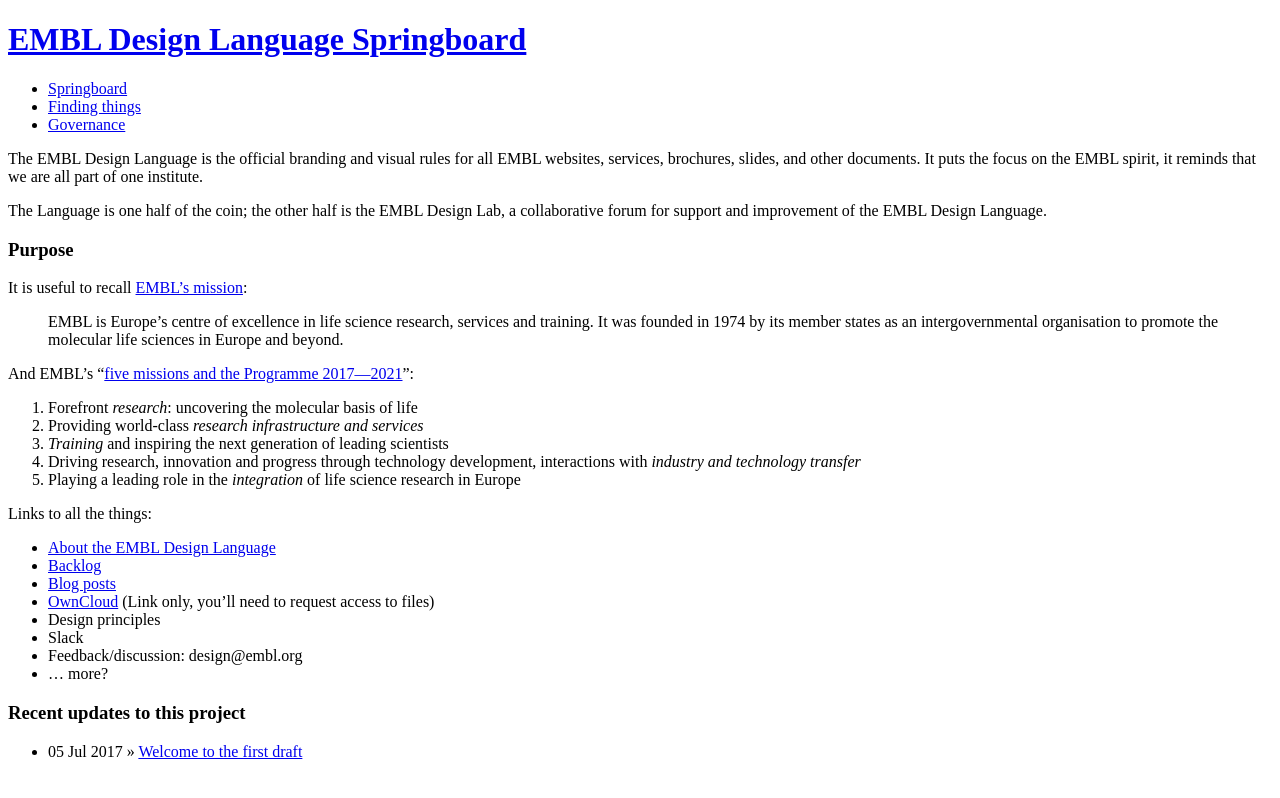
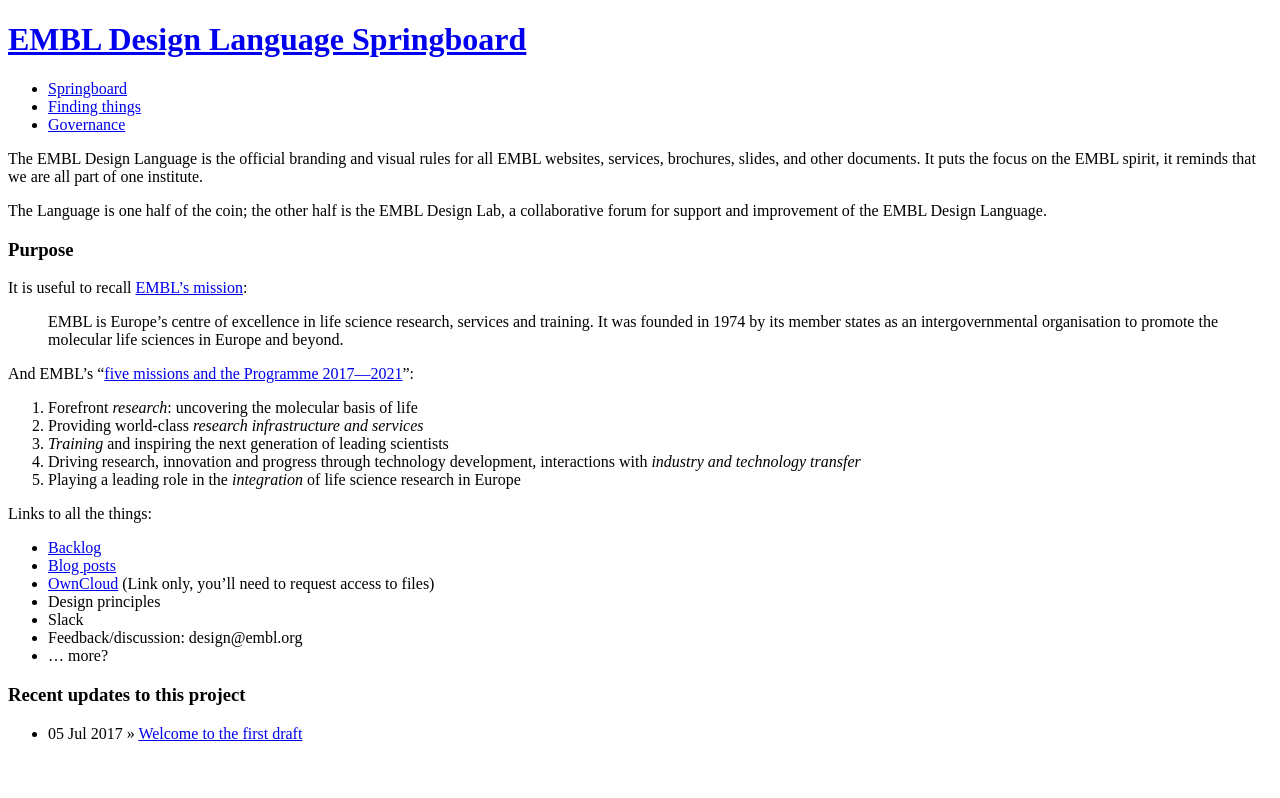
Before and after one commit to EMBL-Design-Language/Springboard, a Jekyll site: the page built from index.md, in a window 1280 px wide. Shown: the top 798 px of the page. Built offline with Jekyll 4.4.1, drawn with Linux system fonts in a browser that asks for light colours; nearby versions of some CDN libraries; library files that are not in the unit come from our copies.

Commit message:
Remove about link

```diff
--- a/index.md
+++ b/index.md
@@ -22,7 +22,6 @@
 1. Playing a leading role in the *integration* of life science research in Europe
 
 Links to all the things:
-- [About the EMBL Design Language](https://github.com/EMBL-Design-Language/About#about)
 - [Backlog](https://github.com/orgs/EMBL-Design-Language/projects)
 - [Blog posts](https://blogs.embl.org/communications/)
 - [OwnCloud](https://oc.embl.de) (Link only, you'll need to request access to files)
```
